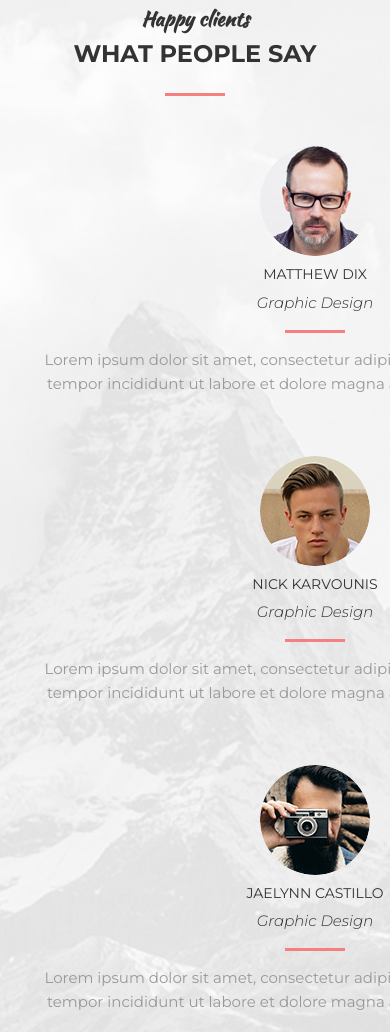
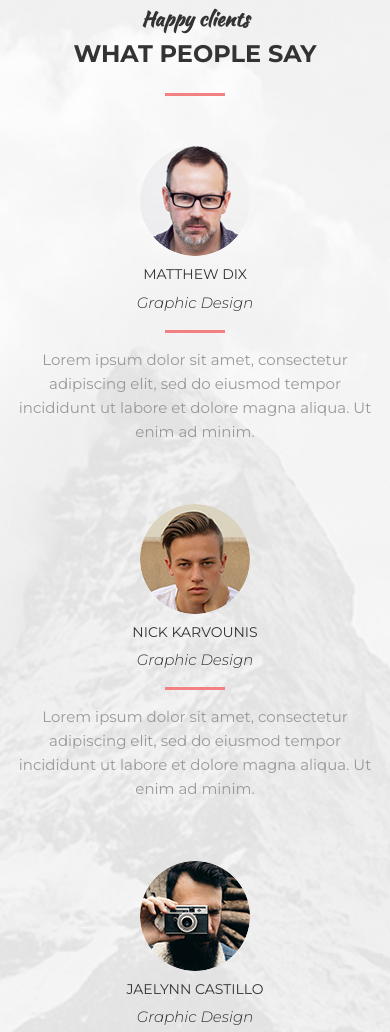
Before and after one commit to 73CK/mogo.github.io, a plain HTML site: page index.html in a window 390 px wide. Shown: the part 10848-11880 px from the top of the page. Drawn offline with nearby package versions, Linux system fonts and the light colour scheme.

Commit message:
Add files via upload

```diff
--- a/css/main.css
+++ b/css/main.css
@@ -857,7 +857,6 @@ hr{
 
 .clients__text:before{
     content: "";
-    position: relative;
     display: block;
     width: 60px;
     height: 3px;
@@ -1269,7 +1268,6 @@ hr{
 
     /* Clients */
     .clients{
-        width: 600px;
         margin: 0 auto;
     }
 
```
